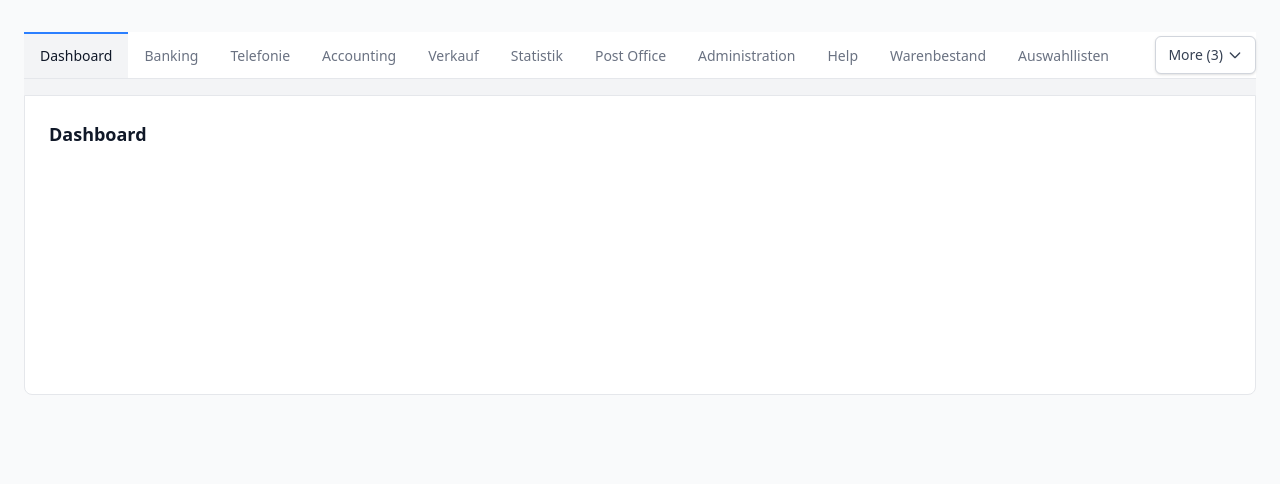
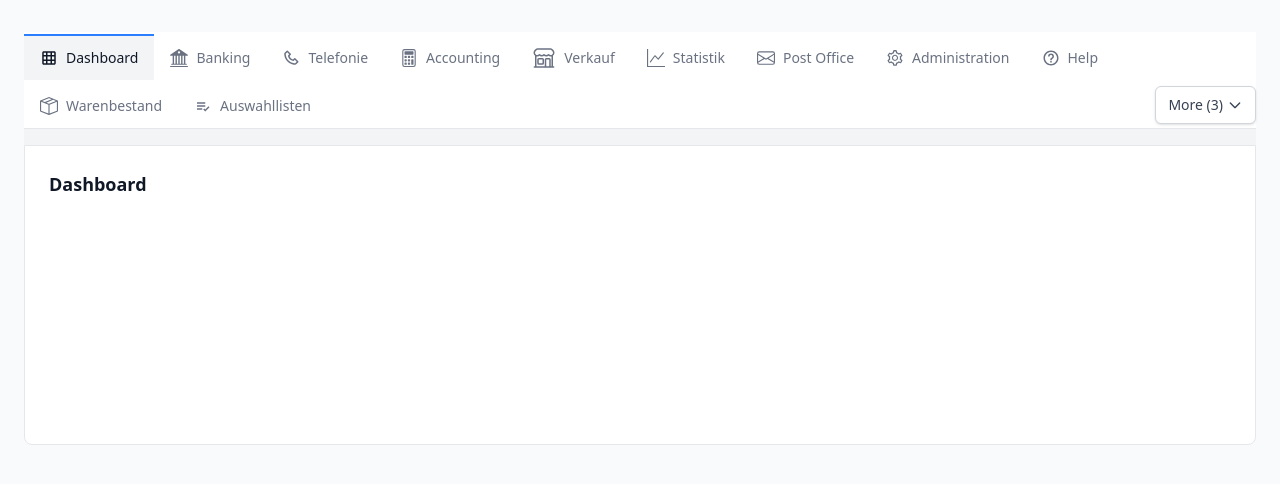
Before and after one commit to Doromido/Browser-tabs-react, a React (Vite) app in the folder browser-tabs/: page /dashboard in a window 1280 px wide. Shown: the top 484 px of the page. Built offline with nearby package versions, Linux system fonts and the light colour scheme.

Commit message:
Add icons to each tab by passing them as part of the tab object

```diff
--- a/browser-tabs/src/components/Tabs.jsx
+++ b/browser-tabs/src/components/Tabs.jsx
@@ -1,22 +1,29 @@
+import { BiCartAlt, BiGrid, BiPhone, BiHelpCircle, BiListCheck } from "react-icons/bi";
+import { BsBank2, BsBoxSeam, BsCalculator, BsFileEarmarkText, BsGraphUp, BsEnvelope } from "react-icons/bs";
+import { AiOutlineShop, AiOutlineSetting } from "react-icons/ai";
+import { FaWarehouse } from "react-icons/fa";
 import App from "../App";
-
 
 function Tabs() {
   const baseTabs = [
-    { label: "Dashboard", url: "/dashboard", content: {} },
-    { label: "Banking", url: "/banking", content: {} },
-    { label: "Telefonie",url: "/telefonie", content: {} },
-    { label: "Accounting",url: "/accounting", content: {} },
-    { label: "Verkauf",url: "/verkauf", content: {} },
-    { label: "Statistik",url: "/statistik", content: {} },
-    { label: "Post Office",url: "/post-office", content: {} },
-    { label: "Administration",url: "/administration", content: {} },
-    { label: "Help",url: "/help", content: {} },
-    { label: "Warenbestand",url: "/warenbestand", content: {} },
-    { label: "Auswahllisten",url: "/auswahllisten", content: {} },
-    { label: "Einkauf",url: "/einkauf", content: {} },
-    { label: "Rechn",url: "/rechn", content: {} },
-    { label: "Lagerverwaitung",url: "/lagerverwaitung", content: {} },];
+    { label: "Dashboard", url: "/dashboard", content: {}, icon: <BiGrid size={18} /> },
+    { label: "Banking", url: "/banking", content: {}, icon: <BsBank2 size={18} /> },
+    { label: "Telefonie", url: "/telefonie", content: {}, icon: <BiPhone size={18} /> },
+    { label: "Accounting", url: "/accounting", content: {}, icon: <BsCalculator size={18} /> },
+    { label: "Verkauf", url: "/verkauf", content: {}, icon: (<svg xmlns="http://www.w3.org/2000/svg" fill="none" viewBox="0 0 24 24" strokeWidth={1.5} stroke="currentColor" className="size-6">
+      <path strokeLinecap="round" strokeLinejoin="round" d="M13.5 21v-7.5a.75.75 0 0 1 .75-.75h3a.75.75 0 0 1 .75.75V21m-4.5 0H2.36m11.14 0H18m0 0h3.64m-1.39 0V9.349M3.75 21V9.349m0 0a3.001 3.001 0 0 0 3.75-.615A2.993 2.993 0 0 0 9.75 9.75c.896 0 1.7-.393 2.25-1.016a2.993 2.993 0 0 0 2.25 1.016c.896 0 1.7-.393 2.25-1.015a3.001 3.001 0 0 0 3.75.614m-16.5 0a3.004 3.004 0 0 1-.621-4.72l1.189-1.19A1.5 1.5 0 0 1 5.378 3h13.243a1.5 1.5 0 0 1 1.06.44l1.19 1.189a3 3 0 0 1-.621 4.72M6.75 18h3.75a.75.75 0 0 0 .75-.75V13.5a.75.75 0 0 0-.75-.75H6.75a.75.75 0 0 0-.75.75v3.75c0 .414.336.75.75.75Z" />
+    </svg>
+    ) },
+    { label: "Statistik", url: "/statistik", content: {}, icon: <BsGraphUp size={18} /> },
+    { label: "Post Office", url: "/post-office", content: {}, icon: <BsEnvelope size={18} /> },
+    { label: "Administration", url: "/administration", content: {}, icon: <AiOutlineSetting size={18} /> },
+    { label: "Help", url: "/help", content: {}, icon: <BiHelpCircle size={18} /> },
+    { label: "Warenbestand", url: "/warenbestand", content: {}, icon: <BsBoxSeam size={18} /> },
+    { label: "Auswahllisten", url: "/auswahllisten", content: {}, icon: <BiListCheck size={18} /> },
+    { label: "Einkauf", url: "/einkauf", content: {}, icon: <BiCartAlt size={18} /> },
+    { label: "Rechn", url: "/rechn", content: {}, icon: <BsFileEarmarkText size={18} /> },
+    { label: "Lagerverwaitung", url: "/lagerverwaitung", content: {}, icon: <FaWarehouse size={18} /> },
+  ];
 
   const tabsWithPinned = baseTabs.map((tab) => ({ ...tab, pinned: false }));
 
@@ -25,6 +32,4 @@ function Tabs() {
       <App tabs={tabsWithPinned} />
     </div>
   );
-}
-
-export default Tabs;
+}export default Tabs;
```
